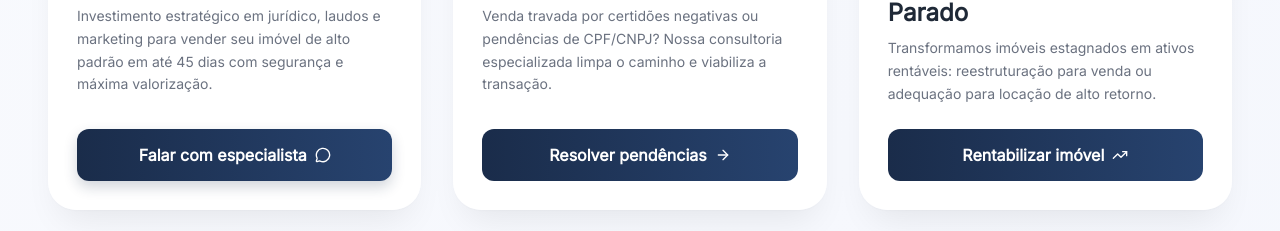
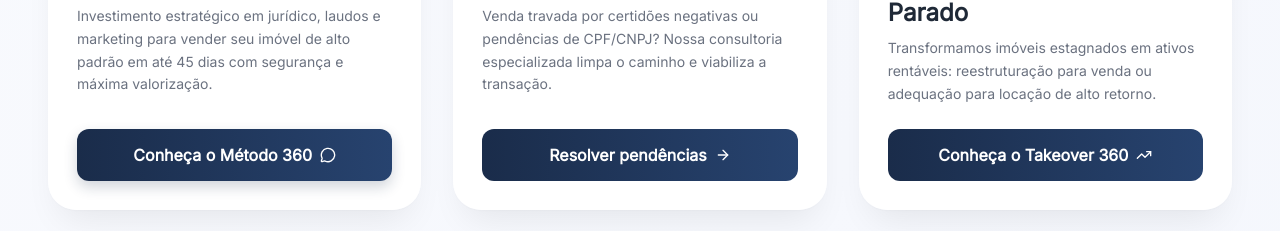
Before and after one commit to rodrigodeap/linknabio, a plain HTML site: page index.html in a window 1280 px wide. Shown: the part 1308-1539 px from the top of the page. Drawn offline with nearby package versions, Linux system fonts and the light colour scheme.

```diff
--- a/index.html
+++ b/index.html
@@ -311,8 +311,8 @@
                             </div>
                             <h3 class="text-2xl font-bold text-gray-800 mb-2">Método 360</h3>
                             <p class="text-gray-500 text-sm leading-relaxed mb-6">Investimento estratégico em jurídico, laudos e marketing para vender seu imóvel de alto padrão em até 45 dias com segurança e máxima valorização.</p>
-                            <a href="https://wa.me/5521990650767?text=Olá,%20gostaria%20de%20saber%20mais%20sobre%20o%20Método%20360" target="_blank" class="mt-auto w-full bg-gradient-to-r from-navy-800 to-navy-700 hover:from-navy-900 hover:to-navy-800 text-white font-semibold py-3.5 px-5 rounded-xl flex items-center justify-center gap-2 transition-all btn-gradient">
-                                <span>Falar com especialista</span>
+                            <a href="https://vistoriadorpro.github.io/metodo360/" target="_blank" class="mt-auto w-full bg-gradient-to-r from-navy-800 to-navy-700 hover:from-navy-900 hover:to-navy-800 text-white font-semibold py-3.5 px-5 rounded-xl flex items-center justify-center gap-2 transition-all btn-gradient">
+                                <span>Conheça o Método 360</span>
                                 <i data-lucide="message-circle" class="w-4 h-4"></i>
                             </a>
                         </div>
@@ -349,8 +349,8 @@
                             </div>
                             <h3 class="text-2xl font-bold text-gray-800 mb-2">Takeover de Estoque Parado</h3>
                             <p class="text-gray-500 text-sm leading-relaxed mb-6">Transformamos imóveis estagnados em ativos rentáveis: reestruturação para venda ou adequação para locação de alto retorno.</p>
-                            <a href="https://wa.me/5521990650767?text=Olá,%20gostaria%20de%20falar%20sobre%20o%20Takeover%20de%20imóveis" target="_blank" class="mt-auto w-full bg-gradient-to-r from-navy-800 to-navy-700 hover:from-navy-900 hover:to-navy-800 text-white font-semibold py-3.5 px-5 rounded-xl flex items-center justify-center gap-2 transition-all">
-                                <span>Rentabilizar imóvel</span>
+                            <a href="https://vistoriadorpro.github.io/takeover360/" target="_blank" class="mt-auto w-full bg-gradient-to-r from-navy-800 to-navy-700 hover:from-navy-900 hover:to-navy-800 text-white font-semibold py-3.5 px-5 rounded-xl flex items-center justify-center gap-2 transition-all">
+                                <span>Conheça o Takeover 360</span>
                                 <i data-lucide="trending-up" class="w-4 h-4"></i>
                             </a>
                         </div>
```
